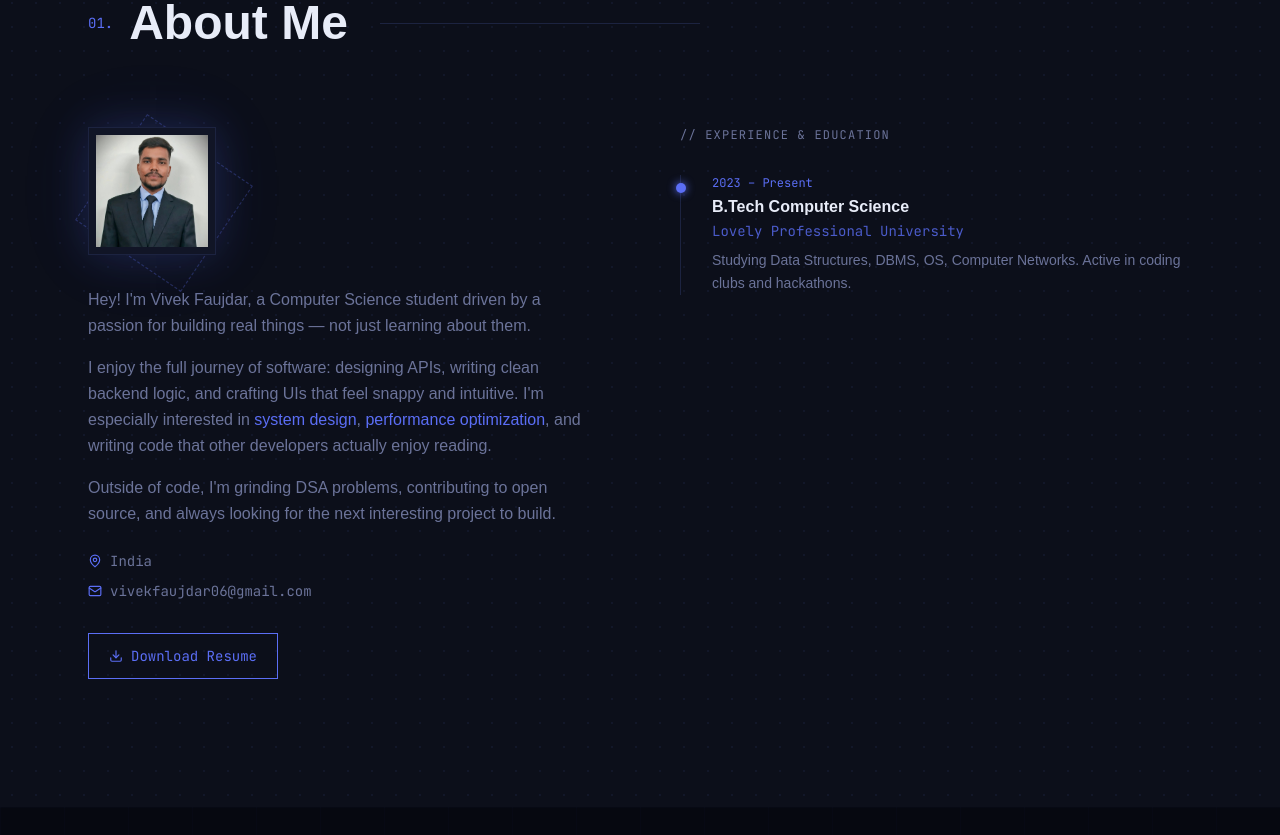
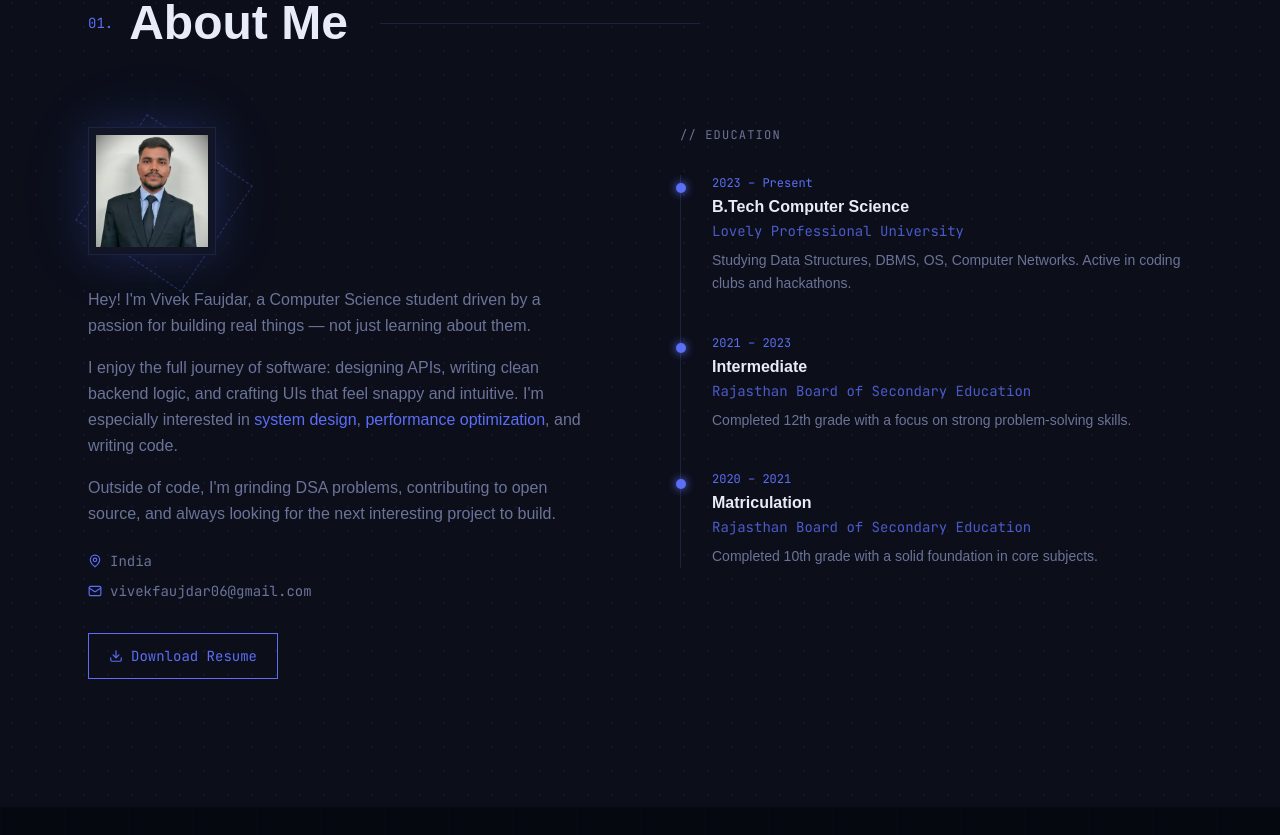
Before and after one commit to vivekfaujdar01/Portfolio-Website, a React (Vite) app: page / in a window 1280 px wide. Shown: the part 1135-1970 px from the top of the page. Built offline with nearby package versions, Linux system fonts and the light colour scheme; a web font is replaced by a local one.

Commit message:
feat: Add detailed intermediate and matriculation education entries and refine About section content.

```diff
--- a/src/data/portfolio.js
+++ b/src/data/portfolio.js
@@ -101,6 +101,18 @@ export const experience = [
     org: "Lovely Professional University",
     desc: "Studying Data Structures, DBMS, OS, Computer Networks. Active in coding clubs and hackathons.",
   },
+  {
+    year: "2021 – 2023",
+    role: "Intermediate",
+    org: "Rajasthan Board of Secondary Education",
+    desc: "Completed 12th grade with a focus on strong problem-solving skills.",
+  },
+  {
+    year: "2020 – 2021",
+    role: "Matriculation",
+    org: "Rajasthan Board of Secondary Education",
+    desc: "Completed 10th grade with a solid foundation in core subjects.",
+  }
 ]
 
 export const stats = [
--- a/src/sections/About.jsx
+++ b/src/sections/About.jsx
@@ -48,7 +48,7 @@ export default function About() {
             </div>
 
             {['Hey! I\'m Vivek Faujdar, a Computer Science student driven by a passion for building real things — not just learning about them.',
-              'I enjoy the full journey of software: designing APIs, writing clean backend logic, and crafting UIs that feel snappy and intuitive. I\'m especially interested in system design, performance optimization, and writing code that other developers actually enjoy reading.',
+              'I enjoy the full journey of software: designing APIs, writing clean backend logic, and crafting UIs that feel snappy and intuitive. I\'m especially interested in system design, performance optimization, and writing code.',
               'Outside of code, I\'m grinding DSA problems, contributing to open source, and always looking for the next interesting project to build.'
             ].map((para, i) => (
               <motion.p
@@ -105,7 +105,7 @@ export default function About() {
           {/* Right — timeline */}
           <motion.div variants={fadeRight} initial="hidden" animate={inView ? 'visible' : 'hidden'}>
             <p className="font-mono text-xs uppercase tracking-widest mb-8" style={{ color: 'var(--muted)' }}>
-              // Experience &amp; Education
+              // Education
             </p>
 
             <div className="relative">
```
